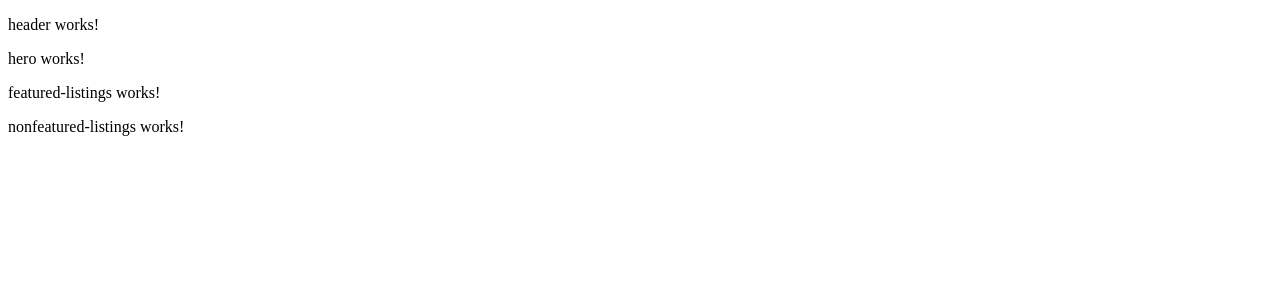
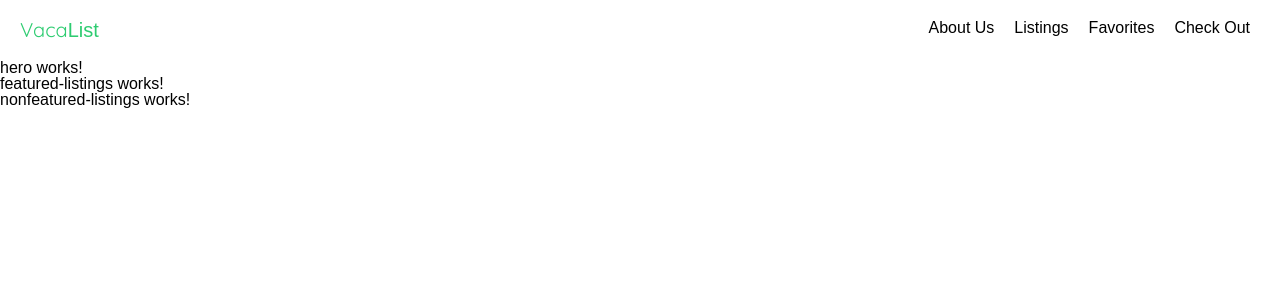
Before and after one commit to pacalabre/ng-vacalist, an Angular app: page / in a window 1280 px wide. Shown: the top 300 px of the page. Built offline with nearby package versions, Linux system fonts and the light colour scheme.

Commit message:
added header

```diff
--- a/src/app/components/header/header.component.css
+++ b/src/app/components/header/header.component.css
@@ -0,0 +1,72 @@
+.component-nav {
+	display: flex;
+	flex-direction: column;
+	background: #fff;
+}
+
+.logo-a {
+	display: flex;
+	justify-content: center;
+	margin: 20px;
+	font-size: 20px;
+	font-weight: 100;
+	text-decoration: none;
+	color: #2ecc71;
+}
+
+.logo-span {
+	font-family: 'Quicksand', sans-serif;
+	font-size: 20px;
+}
+
+.component-nav-ul {
+	border-top: solid #222 thin;
+	justify-content: center;
+	flex-direction: column;
+}
+
+.component-nav-ul-li a {
+	color: black;
+	text-decoration: none;
+	cursor: pointer;
+}
+
+.component-nav-ul-li {
+	display: flex;
+	margin: 10px 0;
+	justify-content: center;
+}
+
+@media only screen and (min-width: 768px) {
+	.component-nav {
+		display: flex;
+		flex-direction: row;
+		justify-content: space-between;
+	}
+
+	.logo-div {
+		display: flex;
+		justify-content: flex-start;
+		margin: 20px;
+	}
+
+	.component-nav-ul {
+		display: flex;
+		justify-content: flex-end;
+		margin: 20px;
+		flex-direction: row;
+		border-top: none;
+	}
+
+	.component-nav-ul-li {
+		display: flex;
+		margin: 0 10px;
+	}
+
+	.component-nav-ul-li:hover {
+		border-bottom: solid thin #2ecc71;
+		padding-bottom: 5px;
+		margin-bottom: -5px;
+		transition: .2s;
+	}
+}
--- a/src/app/components/header/header.component.html
+++ b/src/app/components/header/header.component.html
@@ -1,3 +1,11 @@
-<p>
-  header works!
-</p>
+<nav class="component-nav">
+	<a class="logo-a">
+		<h3><span class="logo-span">Vaca</span>List</h3>
+	</a>
+	<ul class="component-nav-ul">
+		<li class="component-nav-ul-li"><a href="#">{{ linkOne }}</a></li>
+		<li class="component-nav-ul-li"><a href="#">{{ linkTwo }}</a></li>
+		<li class="component-nav-ul-li"><a href="#">{{ linkThree }}</a></li>
+		<li class="component-nav-ul-li"><a href="#">{{ linkFour }}</a></li>
+	</ul>
+</nav>
--- a/src/app/components/header/header.component.ts
+++ b/src/app/components/header/header.component.ts
@@ -7,7 +7,13 @@
 })
 export class HeaderComponent implements OnInit {
 
+	linkOne = "About Us";
+	linkTwo = "Listings";
+	linkThree = "Favorites";
+	linkFour = "Check Out";
+
   constructor() { }
+
 
   ngOnInit() {
   }
--- a/src/styles.css
+++ b/src/styles.css
@@ -1 +1,56 @@
 /* You can add global styles to this file, and also import other style files */
+@import url('https://fonts.googleapis.com/css?family=Quicksand:400');
+
+/* CSS RESET *
+/* http://meyerweb.com/eric/tools/css/reset/
+   v2.0 | 20110126
+   License: none (public domain)
+*/
+
+html, body, div, span, applet, object, iframe,
+h1, h2, h3, h4, h5, h6, p, blockquote, pre,
+a, abbr, acronym, address, big, cite, code,
+del, dfn, em, img, ins, kbd, q, s, samp,
+small, strike, strong, sub, sup, tt, var,
+b, u, i, center,
+dl, dt, dd, ol, ul, li,
+fieldset, form, label, legend,
+table, caption, tbody, tfoot, thead, tr, th, td,
+article, aside, canvas, details, embed,
+figure, figcaption, footer, header, hgroup,
+menu, nav, output, ruby, section, summary,
+time, mark, audio, video {
+	margin: 0;
+	padding: 0;
+	border: 0;
+	font-size: 100%;
+	font: inherit;
+	vertical-align: baseline;
+}
+/* HTML5 display-role reset for older browsers */
+article, aside, details, figcaption, figure,
+footer, header, hgroup, menu, nav, section {
+	display: block;
+}
+body {
+	line-height: 1;
+}
+ol, ul {
+	list-style: none;
+}
+blockquote, q {
+	quotes: none;
+}
+blockquote:before, blockquote:after,
+q:before, q:after {
+	content: '';
+	content: none;
+}
+table {
+	border-collapse: collapse;
+	border-spacing: 0;
+}
+
+h1, h2, h3, h4, h5, h6, p, a, ul, li {
+	font-family: arial;
+}
```
